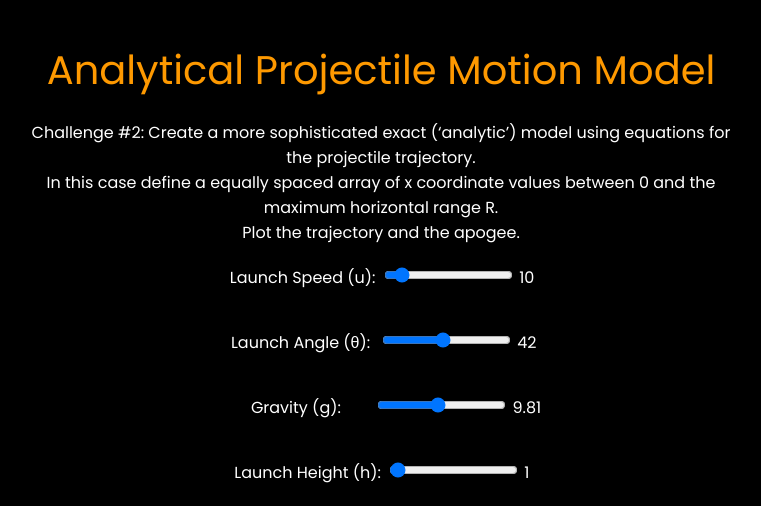
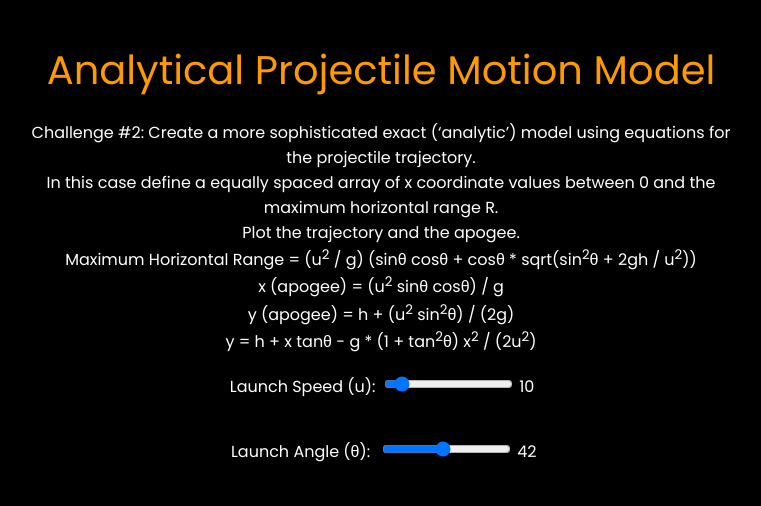
Before and after one commit to lplathip/Projectiles2, a Flask app: page /page2 in a window 1280 px wide. Shown: the top 506 px of the page, without its empty margins (259-1020 px from the left). Run offline with Flask 3, Linux system fonts and the light colour scheme; some libraries are stand-ins or nearby versions.

Commit message:
task1 task 2 difference

```diff
--- a/templates/task1.html
+++ b/templates/task1.html
@@ -14,6 +14,8 @@
     <div class="text-container">Challenge #1: Create a simple model of drag-free projectile motion in a spreadsheet or via a programming language. </div>
     <div class="text-container">Inputs are: launch angle from horizontal (θ), strength of gravity (g), launch speed (u) and launch height (h). </div>
     <div class="text-container">Use a fixed increment of time. The graph must automatically update when inputs are changed.</div>
+    <div class="text-container">x = (ucosθ)t</div>
+    <div class="text-container">y = h + (usinθ)t - 0.5gt<sup>2</sup></div>
 
 
     <div class="slider-container">
--- a/templates/task2.html
+++ b/templates/task2.html
@@ -14,6 +14,18 @@
         <div class="text-container">In this case define a equally spaced array of x coordinate values
             between 0 and the maximum horizontal range R.</div>
         <div class="text-container">Plot the trajectory and the apogee.</div>
+
+
+        <div class="text-container">
+            Maximum Horizontal Range = (u<sup>2</sup> / g) (sinθ cosθ + cosθ * sqrt(sin<sup>2</sup>θ + 2gh / u<sup>2</sup>))
+
+        </div>
+        <div class="text-container">x (apogee) = (u<sup>2</sup> sinθ cosθ) / g<br> </div>
+        <div class="text-container">y (apogee) = h + (u<sup>2</sup> sin<sup>2</sup>θ) / (2g)<br> </div>
+        <div class="text-container">
+            y = h + x tanθ - g * (1 + tan<sup>2</sup>θ) x<sup>2</sup> / (2u<sup>2</sup>)
+        </div>
+
         <div class="slider-container">
             <label class="slider-label" for="speed">Launch Speed (u):</label>
             <input type="range" id="speed" name="speed" min="1" max="100" step="1" value="10"> <span id="speedValue">10</span>
```
